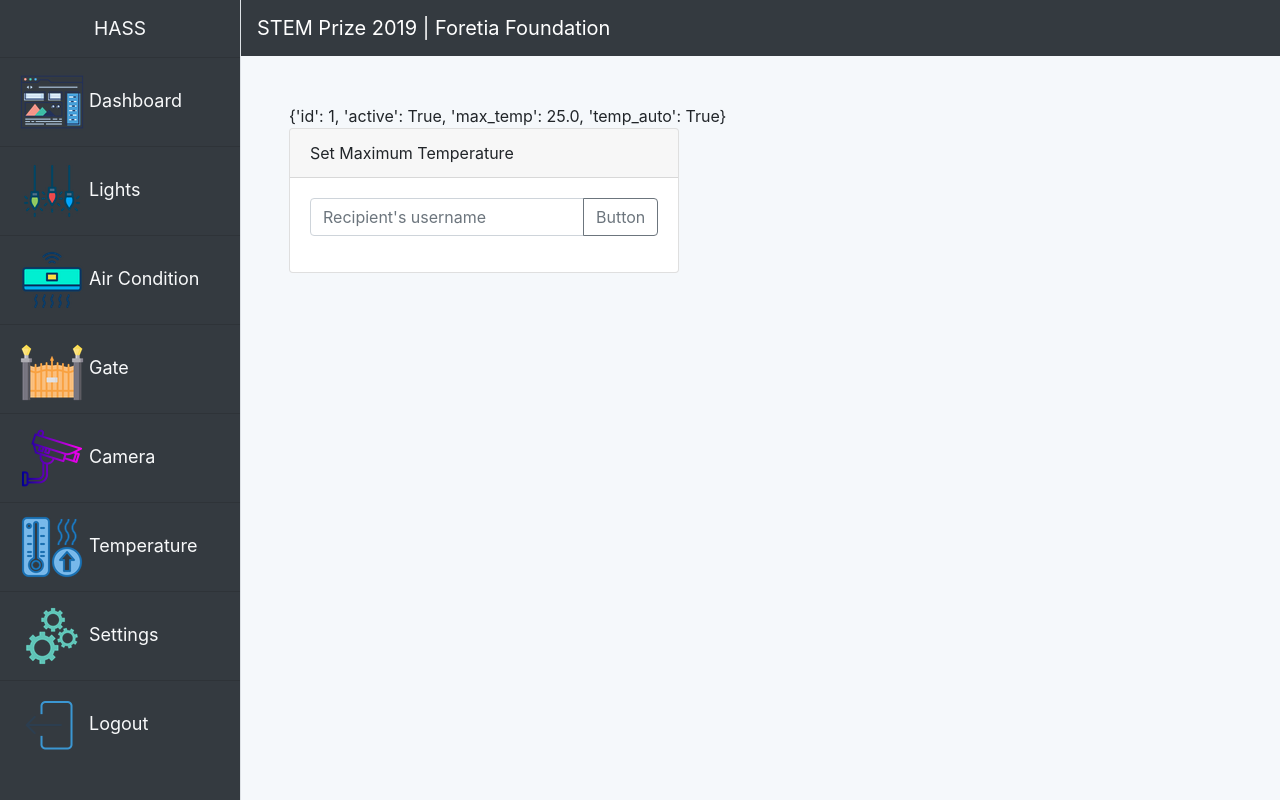
After one commit to hassgroup/hass2.0, a Flask app: page /settings in a window 1280 px wide. The commit adds this page. Run offline with Flask 2, Linux system fonts and the light colour scheme; data comes from the database, SQL or seed files in the repository; both versions use the stored data as it was after the commit; some libraries are stand-ins or nearby versions.

Commit message:
settings, realtime fan auto

```diff
--- a/main.py
+++ b/main.py
@@ -10,6 +10,7 @@
 import os
 import json
 import time
+import socket as sock
 from time import sleep
 
 import RPi.GPIO as GPIO
@@ -31,6 +32,7 @@
 s_led = 15
 DHT_GPIO = 4
 SERVO_PIN = 3
+FAN_PIN = 11
 
 GPIO.setmode(GPIO.BOARD)
 GPIO.setwarnings(False)
@@ -38,6 +40,7 @@
 GPIO.setup(p_led, GPIO.OUT)
 GPIO.setup(r_led, GPIO.OUT)
 GPIO.setup(s_led, GPIO.OUT)
+GPIO.setup(FAN_PIN, GPIO.OUT)
 GPIO.setup(SERVO_PIN, GPIO.OUT)
 
 pwm=GPIO.PWM(SERVO_PIN, 50)
@@ -46,8 +49,8 @@
 # GPIO.setup(DHT_GPIO, GPIO.IN)
 
 dht = DHT.DHT11
-TEMP_TIME_INTERVAL = 15 # Time after saving temps to database
-MAX_TEMP_THRESHOLD = 30.0 # Max temp before fan ons
+TEMP_TIME_INTERVAL = 15 # Time (in seconds) after saving temps to database
+# MAX_TEMP_THRESHOLD = 30.0 # Max temp before fan ons. Loaded from database
 GET_CONFIG_TIMEOUT = 15 # Timeout after loading database config
 temperature_value = []
 CONFIG = None # Variable to hold configuration
@@ -96,7 +99,7 @@
     timestamp = db.Column(db.DateTime, default=datetime.now)
 
     def __repr__(self):
-        return '<Temp %r, %r>' % (self.temp, self.humid)
+        return '<Temp: %r, Humid: %r>' % (self.temp, self.humid)
 
     @property
     def serialize(self):
@@ -108,9 +111,29 @@
             'time': self.timestamp.strftime("%H:%M:%S"),
             'date': self.timestamp.strftime("%b %d %Y"),
         }
+
+def get_ip_address():
+    ip_address = '';
+    s = sock.socket(sock.AF_INET, sock.SOCK_DGRAM)
+    s.connect(("8.8.8.8",80))
+    ip_address = s.getsockname()[0]
+    s.close()
+    return ip_address
+
 def get_config():
     conf = Config.query.filter_by(active=True).first()
     return conf.serialize
+
+
+@hass.route("/settings", methods=['GET', 'POST'])
+def settings():
+    if request.method == 'POST':
+        data = request.form
+        print(data)
+        return jsonify({'status': True})
+    else:
+        return render_template("pages/settings.html", config=get_config())
+
 
 def set_config_thread(timeout=15):
     global CONFIG
@@ -123,19 +146,22 @@
         sleep(timeout)
 
 
-def temp_auto(threshold):
+def temp_auto():
     global CONFIG
-    humid, temp = get_temp_humid()
-    if temp is not None:
-        if CONFIG['temp_auto'] and temp > CONFIG['max_temp']:
-            if not GPIO.input(FAN_PIN):
-                GPIO.output(FAN_PIN, True)
-            print("Condition validated for fan")
+    while True:
+        humid, temp = get_temp_humid()
+        if temp is not None:
+            if CONFIG['temp_auto'] and temp > CONFIG['max_temp']:
+                if not GPIO.input(FAN_PIN):
+                    GPIO.output(FAN_PIN, True)
+                    print("Auto Fan Validated. Fan On")
+                else: print("Auto Fan Validated. Fan Off")
+            else:
+                GPIO.output(FAN_PIN, False)
+                print("Auto Fan NOT Validated.")
         else:
-            GPIO.output(FAN_PIN, False)
-            print("")
-    else:
-        print("AutoTemp: Sensor not connected or working")
+            print("Auto Fan: Sensor not responding")
+        sleep(30)
 
 
 def store_temp(slp):
@@ -246,7 +272,7 @@
 
 @hass.route("/stream")
 def surveillance():
-    return render_template("pages/camera.html")
+    return render_template("pages/camera.html", ip=get_ip_address())
 
 @hass.route("/air-condition")
 def air_condition():
@@ -339,11 +365,15 @@
 
 if __name__ == "__main__":
 
+    conf_thread = threading.Thread(name="load_config thread", target=set_config_thread)
+    conf_thread.setDaemon(True)
+    conf_thread.start()
+
     temp_thread = threading.Thread(name="store_temp thread", target=store_temp, args=(TEMP_TIME_INTERVAL,))
     temp_thread.setDaemon(True)
     temp_thread.start()
 
-    conf_thread = threading.Thread(name="load_config thread", target=set_config_thread)
-    conf_thread.setDaemon(True)
-    conf_thread.start()
+    fan_auto_thread = threading.Thread(name="auto_fan thread", target=temp_auto)
+    fan_auto_thread.setDaemon(True)
+    fan_auto_thread.start()
     socket.run(hass, host='0.0.0.0', port=9000, debug=True)
--- a/templates/layouts/dashboard.html
+++ b/templates/layouts/dashboard.html
@@ -58,7 +58,7 @@
                         Gate
                     </span>
                 </a>
-                <a href="#" class="list-group-item list-group-item-action bg-dark text-light">
+                <a href="{{ url_for('surveillance') }}" class="list-group-item list-group-item-action bg-dark text-light">
                     <span>
                         <img src="{{ url_for('static', filename='icons/iconscout/Camera.png') }}" alt="">
                         Camera
@@ -71,7 +71,7 @@
                         Temperature
                     </span>
                 </a>
-                <a href="{{ url_for('logout') }}" class="list-group-item list-group-item-action bg-dark text-light">
+                <a href="{{ url_for('settings') }}" class="list-group-item list-group-item-action bg-dark text-light">
                     <span>
                         <img src="{{ url_for('static', filename='icons/iconscout/Settings.png') }}" alt="">
                         Settings
--- a/templates/pages/camera.html
+++ b/templates/pages/camera.html
@@ -4,9 +4,9 @@
         <div class="col-md-2"></div>
         <div class="col-md-8">
             <div class="card" style="">
-                <img src="http://192.168.43.97:8080" class="card-img-top" alt="...">
+                <img src="http://{{ ip }}:8080" class="card-img-top" alt="Camera Error. Please check it.">
                 <div class="card-body">
-                    <p class="card-text"></p>
+                    <p class="card-text">{{ ip }}</p>
                 </div>
             </div>
         </div>
--- /dev/null
+++ b/templates/pages/settings.html
@@ -0,0 +1,25 @@
+{% extends "layouts/dashboard.html" %}
+{% block body %}
+<div class="row pt-5 pl-5 pr-5">
+    {{ config }}
+    <div class="col-md-12">
+        <div class="col-md-6"></div>
+    </div>
+    <div class="card">
+        <div class="card-header">
+            Set Maximum Temperature
+        </div>
+        <div class="card-body">
+            <form action="{{ url_for('settings') }}" method="POST">
+                <div class="input-group mb-3">
+                    <input type="text" class="form-control" placeholder="Recipient's username"
+                        aria-label="Recipient's username" aria-describedby="button-addon2">
+                    <div class="input-group-append">
+                        <button class="btn btn-outline-secondary" type="button" id="button-addon2">Button</button>
+                    </div>
+                </div>
+            </form>
+        </div>
+    </div>
+</div>
+{% endblock %}
```
Also changed, not shown: database/database.db.
